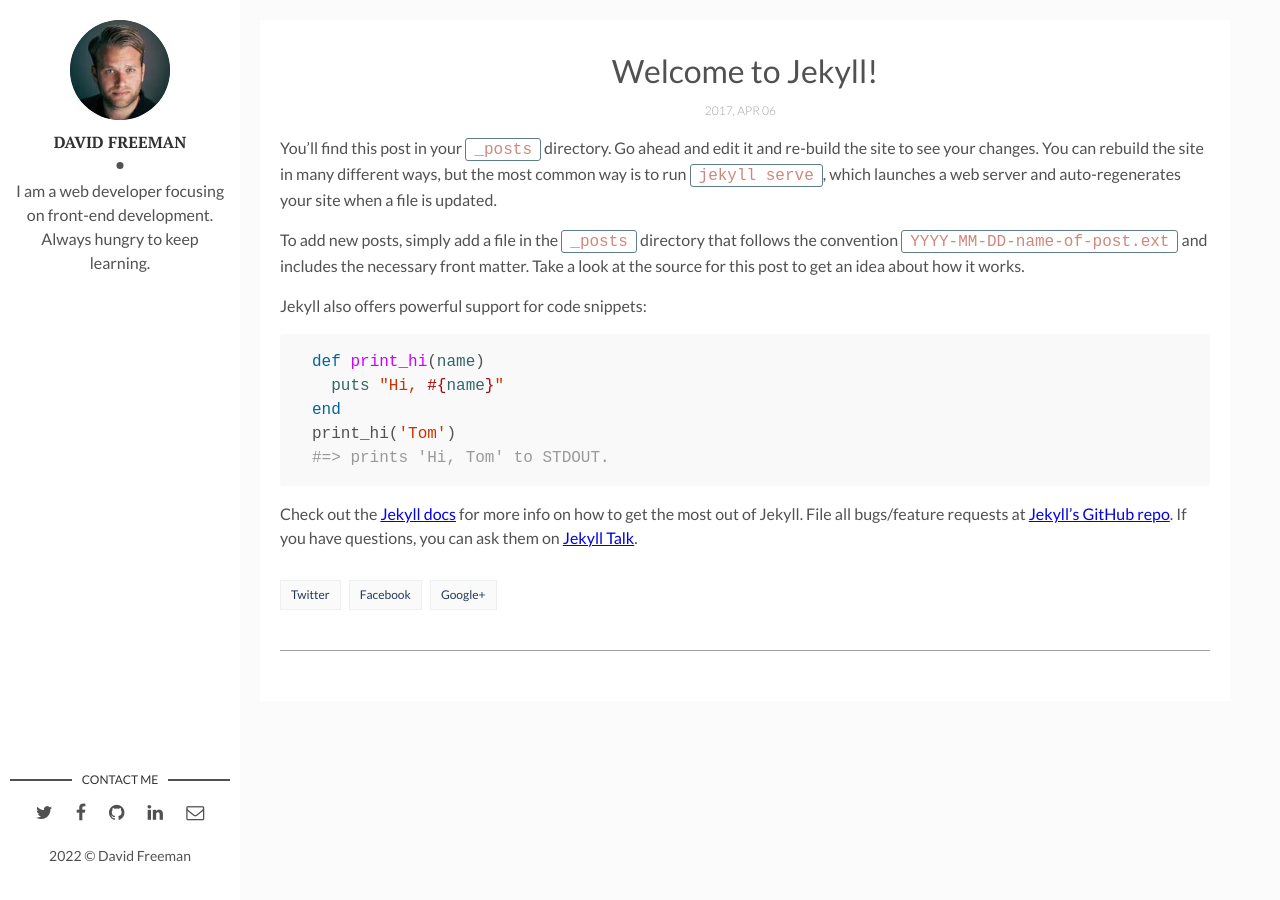
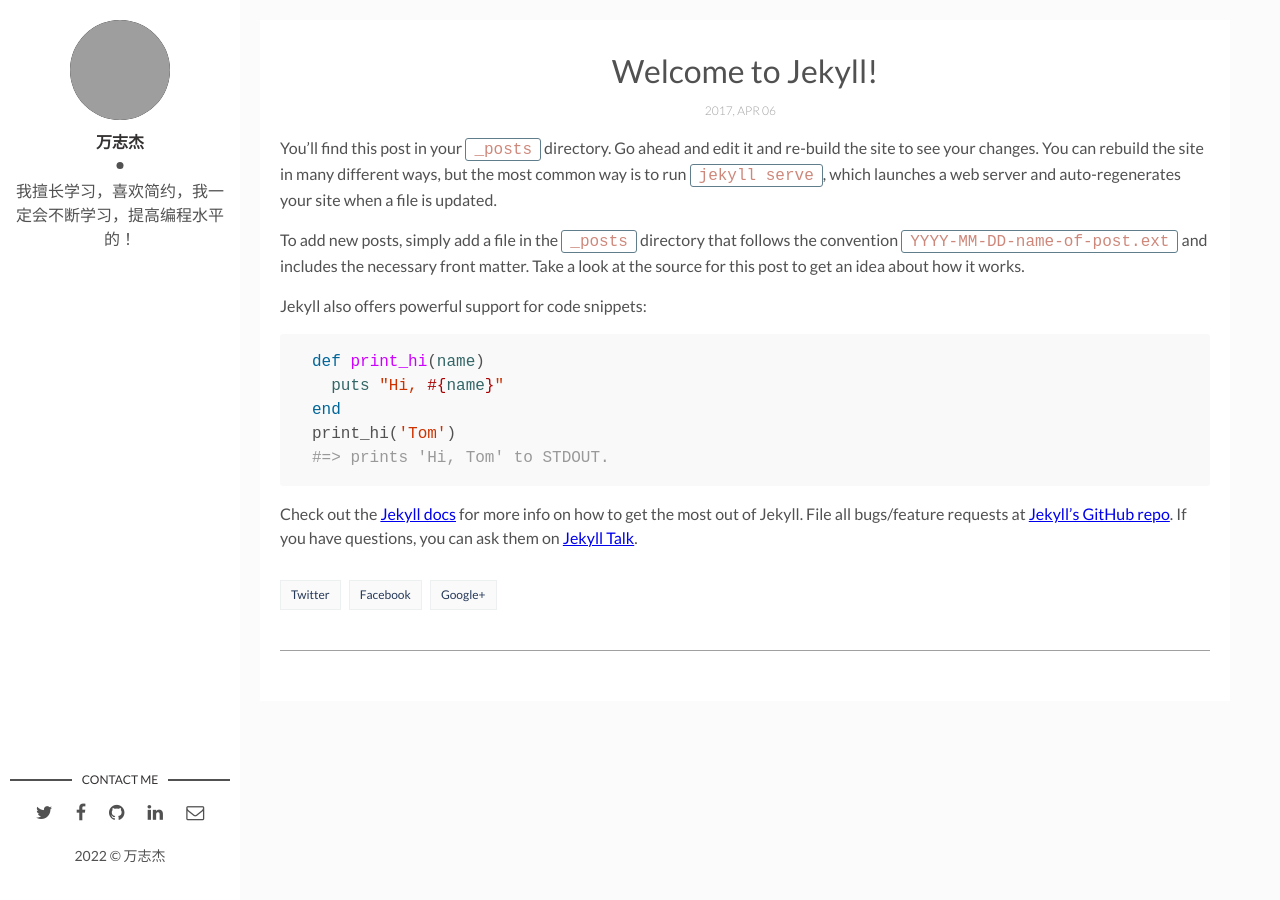
Before and after one commit to 19991010wan/19991010wan-Blog, a Jekyll site: the page built from _posts/2017-04-06-welcome-to-jekyll.markdown, in a window 1280 px wide. Built offline with Jekyll 4.4.1, drawn with Linux system fonts in a browser that asks for light colours; comment, search, counter and statistics services are not loaded; grey boxes are pictures that could not be loaded.

Commit message:
update _config

```diff
--- a/_config.yml
+++ b/_config.yml
@@ -9,9 +9,9 @@ url: "" # the base hostname & protocol for your site, e.g. http://example.com
 site-twitter: #if your site has a twitter account, enter it here
 
 # Author Settings
-author: David Freeman # add your name
-author-img: david-freeman.jpg # add your photo
-about-author: I am a web developer focusing on front-end development. Always hungry to keep learning. # add description
+author: 万志杰 # add your name
+author-img: avatar.jpg # add your photo
+about-author: 我擅长学习，喜欢简约，我一定会不断学习，提高编程水平的！ # add description
 social-twitter: # add your Twitter handle
 social-facebook: # add your Facebook handle
 social-github: artemsheludko # add your Github handle
```
